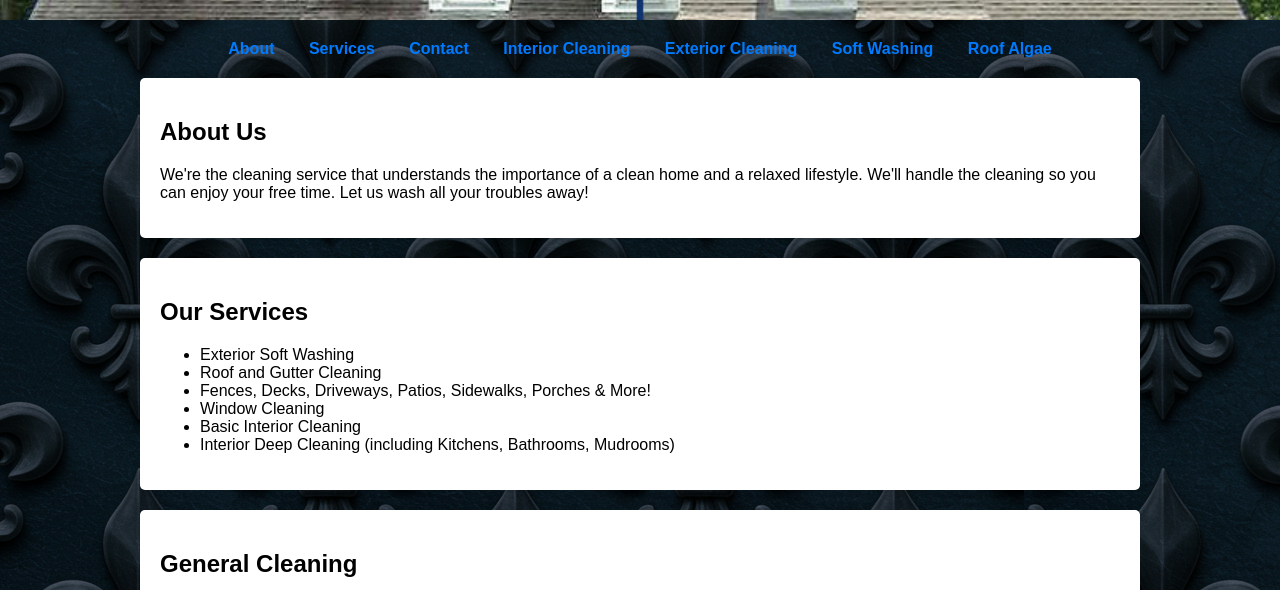
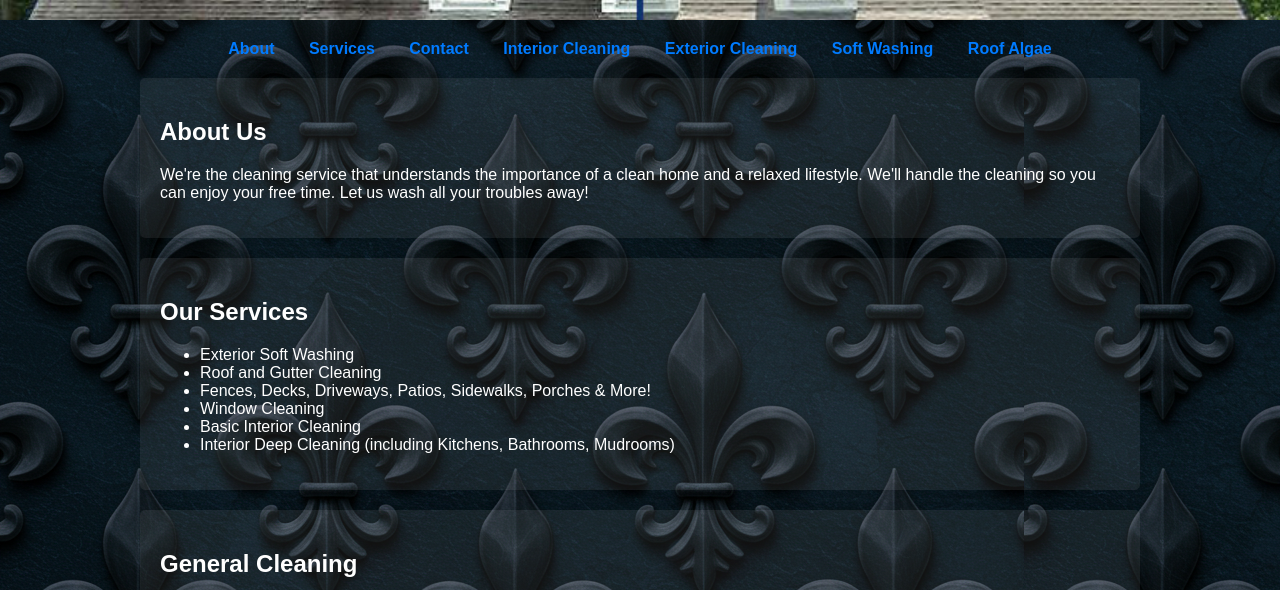
Before and after one commit to CleanWyze/cleanwyze.github.io, a plain HTML site: page index.html in a window 1280 px wide. Shown: the part 210-800 px from the top of the page. Drawn offline with Linux system fonts and the light colour scheme; a web font is replaced by a local one.

Commit message:
Update index.html

```diff
--- a/index.html
+++ b/index.html
@@ -14,6 +14,7 @@
             padding: 0;
             background-color: #ccc;
             background-image: url("/Assets/body-background.png");
+            color: white;
         }
 
         header {
@@ -71,7 +72,7 @@
 
         .section {
             width: 75%;
-            background: white;
+            background-color: #FFF1;
             padding: 20px;
             margin-bottom: 20px;
             border-radius: 5px;
```
